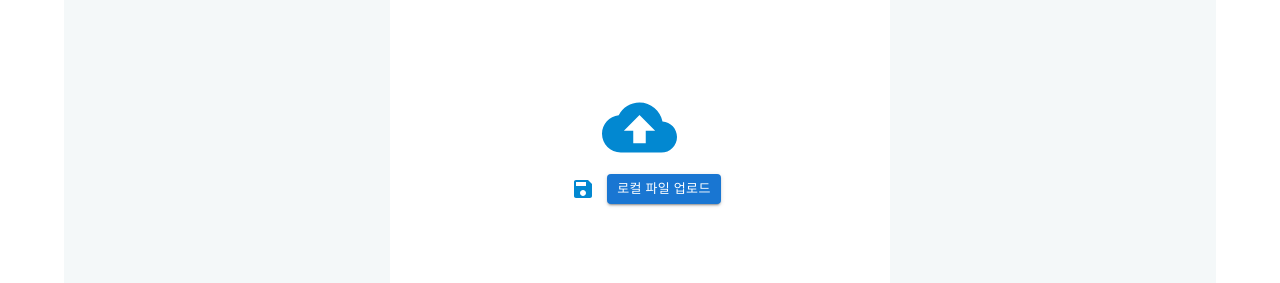
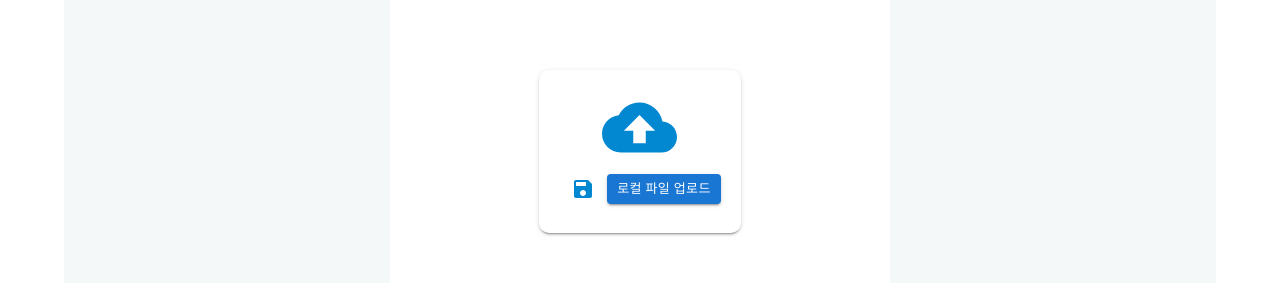
Before and after one commit to ClustProject/WSAutoMLMainWeb, a React (Create React App) app in the folder app/user-web-prototype/: page /model-learning in a window 1280 px wide. Shown: the part 474-757 px from the top of the page. Built offline with nearby package versions, Linux system fonts and the light colour scheme.

Commit message:
feat: step1 데이터 업로드 박스 그림자 및 보더 추가

```diff
--- a/app/user-web-prototype/src/components/presentational/model-learning/data-input/DataInputBox.jsx
+++ b/app/user-web-prototype/src/components/presentational/model-learning/data-input/DataInputBox.jsx
@@ -33,9 +33,13 @@ function DataInputBox(props) {
           alignItems: 'center',
           flexDirection: 'column',
           height: '280px',
-          marginBottom: '20px'
+          marginBottom: '20px',
         }}>
-          <Box >
+          <Box sx={{
+            boxShadow: 2,
+            borderRadius: '10px',
+            padding: '20px'
+          }}>
             <Box sx={{
               display: 'flex',
               justifyContent: 'center'
```
